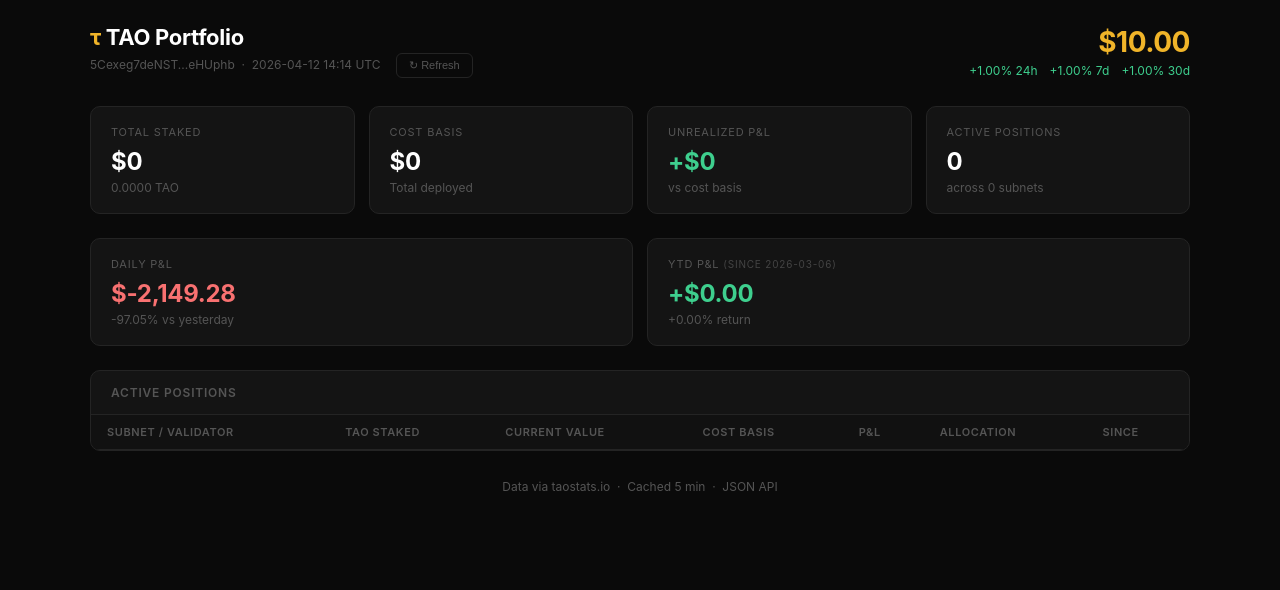
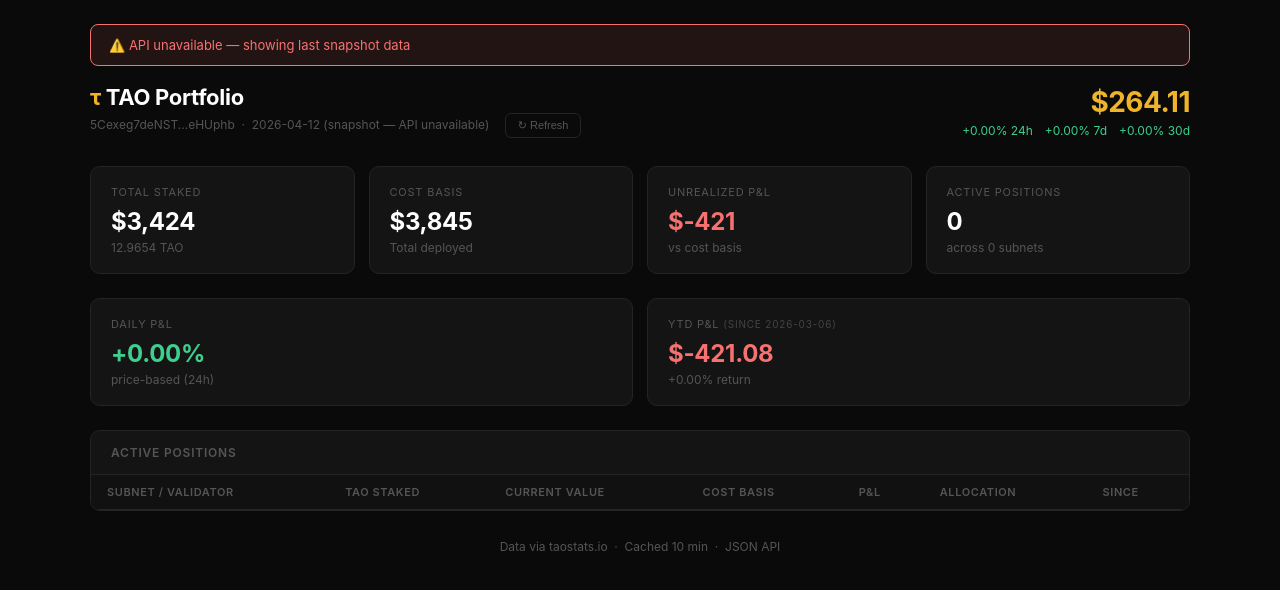
Before and after one commit to nhpcorp35/tao-dashboard, a Flask app: page / in a window 1280 px wide. Shown: the top 590 px of the page. Run offline with Flask 3, Linux system fonts and the light colour scheme; lists and menus that the app fills with data are empty.

Commit message:
fix: rate limit handling + snapshot fallback for Taostats 5req/min limit
- Bump cache TTL from 5 to 10 min
- Track API calls to stay under 4/min (leave headroom)
- Add 2s delay between price and delegation calls
- Fall back to snapshot.json when API fails (instead of showing zeros)
- Add error banner in dashboard when data is stale
- Add /api/health endpoint for diagnostics
- Remove hardcoded API key fallback (use env var only)

```diff
--- a/app.py
+++ b/app.py
@@ -2,45 +2,90 @@
 """
 TAO Portfolio Dashboard — Flask app
 Pulls live on-chain data via Taostats API
+Rate limit: 5 requests/min — be very conservative
 """
 
 from flask import Flask, render_template, jsonify
-import json, os, time, requests
+import json, os, time, requests, logging
 from datetime import datetime
 
 app = Flask(__name__)
+logging.basicConfig(level=logging.INFO)
+log = logging.getLogger('tao-dash')
 
 COLDKEY       = '5Cexeg7deNSTzsqMKuBmvc9JHGHymuL4SdjAA9Jw4eeHUphb'
-TAOSTATS_KEY  = os.environ.get('TAOSTATS_API_KEY', 'tao-3ab43b1a-25ef-4d3f-a677-03523704008a:7ec8aee8')
+TAOSTATS_KEY  = os.environ.get('TAOSTATS_API_KEY', '')
 SNAPSHOT_FILE = os.path.join(os.path.dirname(__file__), 'snapshot.json')
 BASE          = 'https://api.taostats.io/api'
-HEADERS       = {'Authorization': TAOSTATS_KEY}
+HEADERS       = {'Authorization': TAOSTATS_KEY} if TAOSTATS_KEY else {}
 
+# Cache for 10 min (was 5) — we only get 5 req/min, be stingy
 _cache = {'data': None, 'ts': 0}
-CACHE_TTL = 300  # 5 min
+CACHE_TTL = 600
 
-def api(endpoint, params=None, retries=3):
+# Track API calls to stay under 5/min
+_rate = {'calls': [], 'MAX': 4}  # leave 1 call headroom
+
+
+def _rate_ok():
+    """Check if we can make an API call without exceeding 4/min."""
+    now = time.time()
+    _rate['calls'] = [t for t in _rate['calls'] if now - t < 60]
+    return len(_rate['calls']) < _rate['MAX']
+
+
+def _rate_record():
+    _rate['calls'].append(time.time())
+
+
+def api(endpoint, params=None):
+    """Single-try API call with rate limit awareness."""
+    if not TAOSTATS_KEY:
+        log.error("TAOSTATS_API_KEY not set!")
+        return None
+
+    if not _rate_ok():
+        wait = 60 - (time.time() - _rate['calls'][0])
+        log.warning(f"Rate limit: waiting {wait:.0f}s before {endpoint}")
+        time.sleep(max(wait, 1))
+
     url = f"{BASE}/{endpoint}"
-    for i in range(retries):
+    try:
+        _rate_record()
+        r = requests.get(url, headers=HEADERS, params=params, timeout=15)
+        if r.status_code == 429:
+            retry_after = int(r.headers.get('Retry-After', 60))
+            log.warning(f"429 from {endpoint}, backing off {retry_after}s")
+            time.sleep(retry_after)
+            # One retry
+            _rate_record()
+            r = requests.get(url, headers=HEADERS, params=params, timeout=15)
+        r.raise_for_status()
+        return r.json()
+    except Exception as e:
+        log.error(f"API error {endpoint}: {e}")
+        return None
+
+
+def _load_snapshot():
+    """Load last-known-good snapshot for fallback."""
+    if os.path.exists(SNAPSHOT_FILE):
         try:
-            r = requests.get(url, headers=HEADERS, params=params, timeout=10)
-            if r.status_code == 429:
-                time.sleep(5 * (i + 1))
-                continue
-            r.raise_for_status()
-            return r.json()
-        except Exception as e:
-            if i == retries - 1:
-                return None
-            time.sleep(3)
+            with open(SNAPSHOT_FILE) as f:
+                return json.load(f)
+        except:
+            pass
     return None
+
 
 def fetch_portfolio():
     now = time.time()
     if _cache['data'] and (now - _cache['ts']) < CACHE_TTL:
         return _cache['data']
 
-    # TAO price
+    api_failed = False
+
+    # TAO price — 1 API call
     price_data = api('price/latest/v1', {'asset': 'tao'})
     tao = 0.0
     chg_24h = chg_7d = chg_30d = 0.0
@@ -50,12 +95,49 @@ def fetch_portfolio():
         chg_24h = float(p.get('percent_change_24h', 0))
         chg_7d  = float(p.get('percent_change_7d', 0))
         chg_30d = float(p.get('percent_change_30d', 0))
+    else:
+        api_failed = True
 
-    # Delegation history
+    # Small delay between calls to be respectful
+    time.sleep(2)
+
+    # Delegation history — 1 API call
     del_data = api('delegation/v1', {'nominator': COLDKEY, 'limit': 100})
     txns = del_data['data'] if del_data and del_data.get('data') else []
 
-    # Build positions
+    if not txns:
+        api_failed = True
+
+    # If API failed, fall back to snapshot
+    if api_failed:
+        snap = _load_snapshot()
+        if snap and _cache['data']:
+            # Return stale cache with warning
+            log.warning("API failed, returning stale cache")
+            _cache['data']['stale'] = True
+            _cache['data']['error'] = 'API unavailable — showing cached data'
+            return _cache['data']
+        elif snap:
+            # Build minimal result from snapshot
+            log.warning("API failed, no cache — using snapshot fallback")
+            return {
+                'tao':         snap.get('tao', 0),
+                'chg_24h':     0, 'chg_7d': 0, 'chg_30d': 0,
+                'total_tao':   snap.get('total_tao_staked', 0),
+                'total_usd':   snap.get('total_usd_value', 0),
+                'total_cost':  snap.get('total_cost_usd', 0),
+                'unrealized':  snap.get('total_usd_value', 0) - snap.get('total_cost_usd', 0),
+                'ytd_pct':     0,
+                'daily_usd':   None,
+                'daily_pct':   0,
+                'positions':   [],
+                'updated':     f"{snap.get('date', '?')} (snapshot — API unavailable)",
+                'coldkey':     COLDKEY[:12] + '...' + COLDKEY[-6:],
+                'stale':       True,
+                'error':       'API unavailable — showing last snapshot data',
+            }
+
+    # Build positions from delegation history
     positions = {}
     for tx in sorted(txns, key=lambda x: x['timestamp']):
         key  = (tx['netuid'], tx['delegate']['ss58'])
@@ -95,10 +177,9 @@ def fetch_portfolio():
 
     # Daily P&L from snapshot
     daily_usd = daily_pct = None
-    if os.path.exists(SNAPSHOT_FILE):
+    snap = _load_snapshot()
+    if snap:
         try:
-            with open(SNAPSHOT_FILE) as f:
-                snap = json.load(f)
             if snap.get('date') != datetime.utcnow().strftime('%Y-%m-%d'):
                 prev_val  = snap.get('total_tao_staked', total_tao) * snap.get('tao', tao)
                 daily_usd = total_usd - prev_val
@@ -130,10 +211,13 @@ def fetch_portfolio():
         'positions':   active,
         'updated':     datetime.utcnow().strftime('%Y-%m-%d %H:%M UTC'),
         'coldkey':     COLDKEY[:12] + '...' + COLDKEY[-6:],
+        'stale':       False,
+        'error':       None,
     }
     _cache['data'] = result
     _cache['ts']   = now
     return result
+
 
 @app.route('/')
 def dashboard():
@@ -149,6 +233,18 @@ def api_refresh():
     _cache['ts'] = 0
     return jsonify({'ok': True})
 
+@app.route('/api/health')
+def api_health():
+    """Quick health check — tests API connectivity without burning rate limit."""
+    return jsonify({
+        'api_key_set': bool(TAOSTATS_KEY),
+        'cache_age_s': int(time.time() - _cache['ts']) if _cache['data'] else None,
+        'cache_ttl':   CACHE_TTL,
+        'rate_calls_last_min': len([t for t in _rate['calls'] if time.time() - t < 60]),
+        'has_data':    _cache['data'] is not None,
+        'stale':       _cache['data'].get('stale', False) if _cache['data'] else None,
+    })
+
 if __name__ == '__main__':
     port = int(os.environ.get('PORT', 5555))
     app.run(host='0.0.0.0', port=port, debug=False)
--- a/snapshot.json
+++ b/snapshot.json
@@ -1,7 +1,7 @@
 {
-  "date": "2026-04-08",
-  "tao": 339.088178400434,
-  "total_tao_staked": 6.338399999999999,
-  "total_usd_value": 2149.2765099733106,
-  "total_cost_usd": 1844.1
+  "date": "2026-04-12",
+  "tao": 264.111906226859,
+  "total_tao_staked": 12.965446239000002,
+  "total_usd_value": 3424.3287212641503,
+  "total_cost_usd": 3845.4100000000003
 }
--- a/templates/dashboard.html
+++ b/templates/dashboard.html
@@ -220,6 +220,13 @@
 <body>
 <div class="container">
 
+  <!-- Error banner -->
+  {% if d.stale or d.error %}
+  <div style="background:rgba(248,113,113,0.1); border:1px solid var(--red); border-radius:8px; padding:12px 18px; margin-bottom:18px; font-size:13px; color:var(--red);">
+    ⚠️ {{ d.error or 'Showing cached/snapshot data — live API unavailable' }}
+  </div>
+  {% endif %}
+
   <!-- Header -->
   <div class="header">
     <div class="header-left">
@@ -339,7 +346,7 @@
 
   <div class="footer">
     Data via <a href="https://taostats.io" target="_blank">taostats.io</a> &nbsp;·&nbsp;
-    Cached 5 min &nbsp;·&nbsp;
+    Cached 10 min &nbsp;·&nbsp;
     <a href="/api/data" target="_blank">JSON API</a>
   </div>
 
```
Also changed, not shown: daily_email.py (+31 -1 lines).
